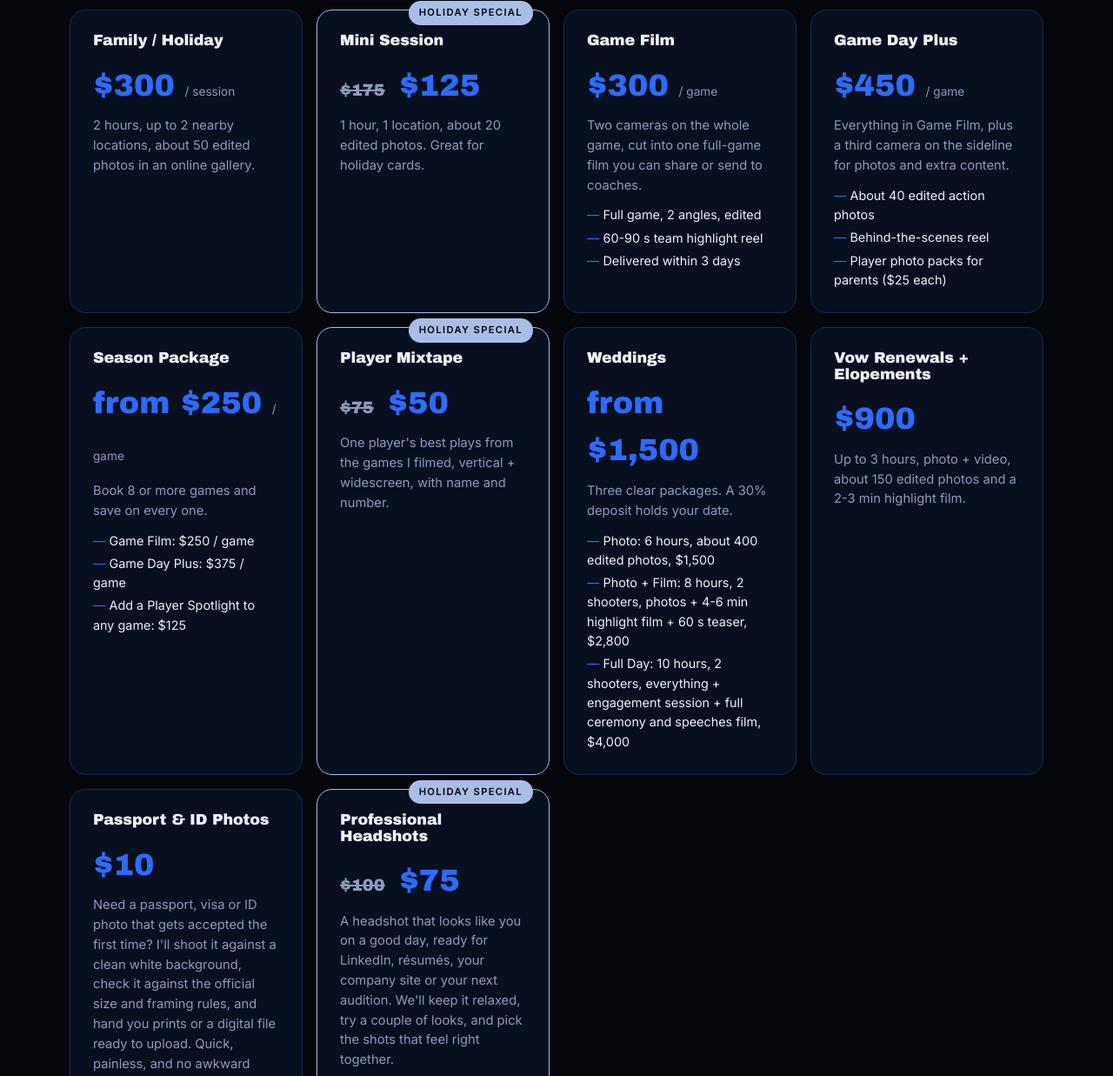
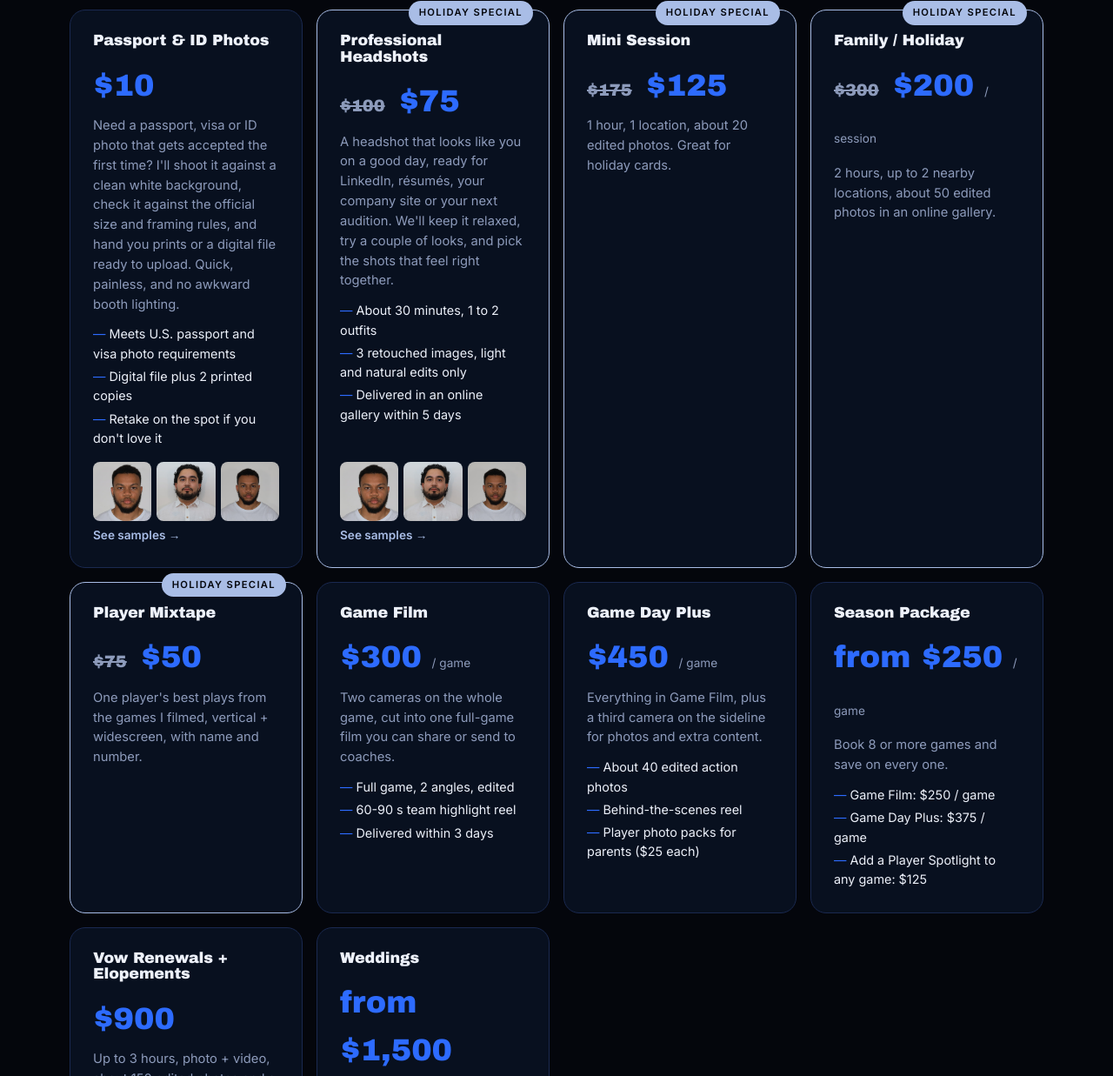
Before and after one commit to danrajht/fullcirclestudiosfl, a plain HTML site: page index.html in a window 1280 px wide. Shown: the part 3981-5218 px from the top of the page at 87% size. Drawn offline with Linux system fonts and the light colour scheme.

Commit message:
Prices: Family holiday special $200; cards ordered low to high by category
Co-Authored-By: Claude Opus 5.5 <noreply@anthropic.com>

```diff
--- a/index.html
+++ b/index.html
@@ -289,16 +289,16 @@ footer .wrap{display:flex;justify-content:space-between;gap:16px;flex-wrap:wrap}
   <div class="head"><h2>Starting prices</h2><p>Every shoot is a little different. These are starting points; message for a quote.</p></div>
   <div class="prices">
   <!-- PRICES:START (generated by tools/build.mjs from prices.json; edit prices there) -->
-    <div class="price"><h3>Family / Holiday</h3><div class="amt">$300 <small>/ session</small></div><p>2 hours, up to 2 nearby locations, about 50 edited photos in an online gallery.</p></div>
+    <div class="price"><h3>Passport &amp; ID Photos</h3><div class="amt">$10</div><p>Need a passport, visa or ID photo that gets accepted the first time? I'll shoot it against a clean white background, check it against the official size and framing rules, and hand you prints or a digital file ready to upload. Quick, painless, and no awkward booth lighting.</p><ul><li>Meets U.S. passport and visa photo requirements</li><li>Digital file plus 2 printed copies</li><li>Retake on the spot if you don't love it</li></ul><a class="samples" href="work/passport-headshots/"><img src="work/passport-headshots/t/01-serge-6385-600.jpg" alt="Headshot against a white background by Full Circle Studios (1 of 5)" loading="lazy" decoding="async"><img src="work/passport-headshots/t/02-sebastian-6052-600.jpg" alt="Headshot against a white background by Full Circle Studios (2 of 5)" loading="lazy" decoding="async"><img src="work/passport-headshots/t/03-serge-6387-600.jpg" alt="Headshot against a white background by Full Circle Studios (3 of 5)" loading="lazy" decoding="async"><span>See samples →</span></a></div>
+    <div class="price on-sale"><span class="badge">Holiday special</span><h3>Professional Headshots</h3><div class="amt"><s><span class="vh">Regular price </span>$100</s> <span class="vh">now </span>$75</div><p>A headshot that looks like you on a good day, ready for LinkedIn, résumés, your company site or your next audition. We'll keep it relaxed, try a couple of looks, and pick the shots that feel right together.</p><ul><li>About 30 minutes, 1 to 2 outfits</li><li>3 retouched images, light and natural edits only</li><li>Delivered in an online gallery within 5 days</li></ul><a class="samples" href="work/passport-headshots/"><img src="work/passport-headshots/t/01-serge-6385-600.jpg" alt="Headshot against a white background by Full Circle Studios (1 of 5)" loading="lazy" decoding="async"><img src="work/passport-headshots/t/02-sebastian-6052-600.jpg" alt="Headshot against a white background by Full Circle Studios (2 of 5)" loading="lazy" decoding="async"><img src="work/passport-headshots/t/03-serge-6387-600.jpg" alt="Headshot against a white background by Full Circle Studios (3 of 5)" loading="lazy" decoding="async"><span>See samples →</span></a></div>
     <div class="price on-sale"><span class="badge">Holiday special</span><h3>Mini Session</h3><div class="amt"><s><span class="vh">Regular price </span>$175</s> <span class="vh">now </span>$125</div><p>1 hour, 1 location, about 20 edited photos. Great for holiday cards.</p></div>
+    <div class="price on-sale"><span class="badge">Holiday special</span><h3>Family / Holiday</h3><div class="amt"><s><span class="vh">Regular price </span>$300</s> <span class="vh">now </span>$200 <small>/ session</small></div><p>2 hours, up to 2 nearby locations, about 50 edited photos in an online gallery.</p></div>
+    <div class="price on-sale"><span class="badge">Holiday special</span><h3>Player Mixtape</h3><div class="amt"><s><span class="vh">Regular price </span>$75</s> <span class="vh">now </span>$50</div><p>One player's best plays from the games I filmed, vertical + widescreen, with name and number.</p></div>
     <div class="price"><h3>Game Film</h3><div class="amt">$300 <small>/ game</small></div><p>Two cameras on the whole game, cut into one full-game film you can share or send to coaches.</p><ul><li>Full game, 2 angles, edited</li><li>60-90 s team highlight reel</li><li>Delivered within 3 days</li></ul></div>
     <div class="price"><h3>Game Day Plus</h3><div class="amt">$450 <small>/ game</small></div><p>Everything in Game Film, plus a third camera on the sideline for photos and extra content.</p><ul><li>About 40 edited action photos</li><li>Behind-the-scenes reel</li><li>Player photo packs for parents ($25 each)</li></ul></div>
     <div class="price"><h3>Season Package</h3><div class="amt">from $250 <small>/ game</small></div><p>Book 8 or more games and save on every one.</p><ul><li>Game Film: $250 / game</li><li>Game Day Plus: $375 / game</li><li>Add a Player Spotlight to any game: $125</li></ul></div>
-    <div class="price on-sale"><span class="badge">Holiday special</span><h3>Player Mixtape</h3><div class="amt"><s><span class="vh">Regular price </span>$75</s> <span class="vh">now </span>$50</div><p>One player's best plays from the games I filmed, vertical + widescreen, with name and number.</p></div>
+    <div class="price"><h3>Vow Renewals + Elopements</h3><div class="amt">$900</div><p>Up to 3 hours, photo + video, about 150 edited photos and a 2-3 min highlight film.</p></div>
     <div class="price"><h3>Weddings</h3><div class="amt">from $1,500</div><p>Three clear packages. A 30% deposit holds your date.</p><ul><li>Photo: 6 hours, about 400 edited photos, $1,500</li><li>Photo + Film: 8 hours, 2 shooters, photos + 4-6 min highlight film + 60 s teaser, $2,800</li><li>Full Day: 10 hours, 2 shooters, everything + engagement session + full ceremony and speeches film, $4,000</li></ul></div>
-    <div class="price"><h3>Vow Renewals + Elopements</h3><div class="amt">$900</div><p>Up to 3 hours, photo + video, about 150 edited photos and a 2-3 min highlight film.</p></div>
-    <div class="price"><h3>Passport &amp; ID Photos</h3><div class="amt">$10</div><p>Need a passport, visa or ID photo that gets accepted the first time? I'll shoot it against a clean white background, check it against the official size and framing rules, and hand you prints or a digital file ready to upload. Quick, painless, and no awkward booth lighting.</p><ul><li>Meets U.S. passport and visa photo requirements</li><li>Digital file plus 2 printed copies</li><li>Retake on the spot if you don't love it</li></ul><a class="samples" href="work/passport-headshots/"><img src="work/passport-headshots/t/01-serge-6385-600.jpg" alt="Headshot against a white background by Full Circle Studios (1 of 5)" loading="lazy" decoding="async"><img src="work/passport-headshots/t/02-sebastian-6052-600.jpg" alt="Headshot against a white background by Full Circle Studios (2 of 5)" loading="lazy" decoding="async"><img src="work/passport-headshots/t/03-serge-6387-600.jpg" alt="Headshot against a white background by Full Circle Studios (3 of 5)" loading="lazy" decoding="async"><span>See samples →</span></a></div>
-    <div class="price on-sale"><span class="badge">Holiday special</span><h3>Professional Headshots</h3><div class="amt"><s><span class="vh">Regular price </span>$100</s> <span class="vh">now </span>$75</div><p>A headshot that looks like you on a good day, ready for LinkedIn, résumés, your company site or your next audition. We'll keep it relaxed, try a couple of looks, and pick the shots that feel right together.</p><ul><li>About 30 minutes, 1 to 2 outfits</li><li>3 retouched images, light and natural edits only</li><li>Delivered in an online gallery within 5 days</li></ul><a class="samples" href="work/passport-headshots/"><img src="work/passport-headshots/t/01-serge-6385-600.jpg" alt="Headshot against a white background by Full Circle Studios (1 of 5)" loading="lazy" decoding="async"><img src="work/passport-headshots/t/02-sebastian-6052-600.jpg" alt="Headshot against a white background by Full Circle Studios (2 of 5)" loading="lazy" decoding="async"><img src="work/passport-headshots/t/03-serge-6387-600.jpg" alt="Headshot against a white background by Full Circle Studios (3 of 5)" loading="lazy" decoding="async"><span>See samples →</span></a></div>
   <!-- PRICES:END -->
   </div>
   <p class="note">A deposit holds your date. Returning clients get a loyalty discount.</p>
```
